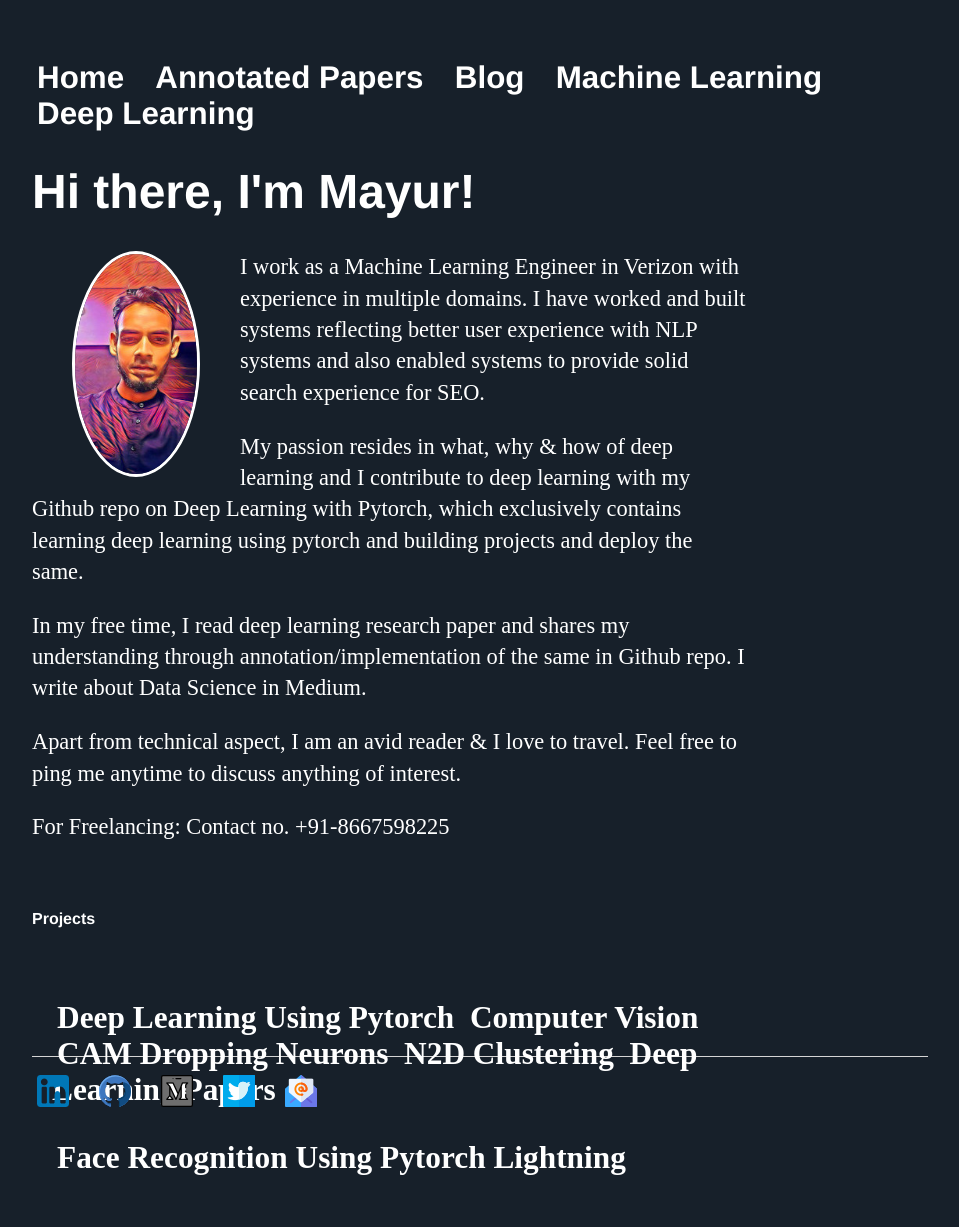
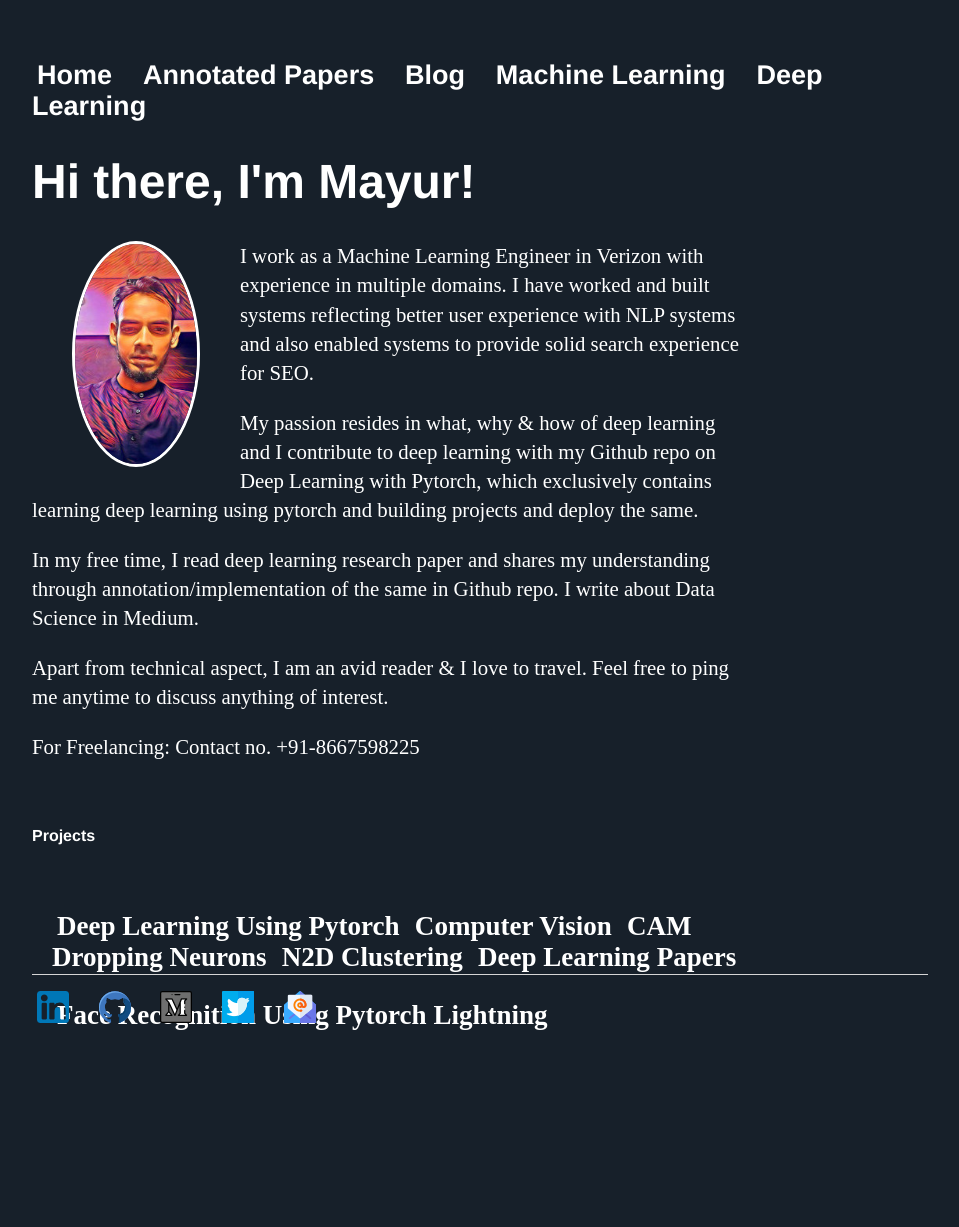
Before and after one commit to Mayurji/mayurji.github.io, a Jekyll site: the page built from index.html, in a window 1280 px wide. Shown: the whole page, without its empty margins (160-1119 px from the left). Built offline with Jekyll 4.4.1, drawn with Linux system fonts in a browser that asks for light colours; after the commit the page ends 1089 px from its top, so only the background shows below that.

Commit message:
Update main.css

```diff
--- a/css/main.css
+++ b/css/main.css
@@ -7,44 +7,44 @@ nav ul, footer ul {
     padding: 0px;
     list-style: disc;
     font-weight: bold;
-    font-size: 1.4em;
+    font-size: 1.3em;
     color: white;
 }
 nav ul li, footer ul li {
     display: inline;
     margin-right: 20px;
     list-style: disc;
-    font-size: 1.4em;
+    font-size: 1.3em;
     color: white;
 }
 
 ol {
   padding: 20px;
-  font-size: 1.4em;
+  font-size: 1.3em;
 }
 
 ul {
   padding: 20px;
-  font-size: 1.4em;
+  font-size: 1.3em;
 }
 
 ol li {
   color: white;
   padding: 5px;
   margin-left: 35px;
-  font-size: 1.4em;
+  font-size: 1.3em;
 }
 
 ul li {
   color: white;
   margin: 5px;
-  font-size: 1.4em;
+  font-size: 1.3em;
 }
 
 ul li::before {
   color: white;
   list-style: disc;
-  font-size: 1.4em;
+  font-size: 1.3em;
 }
 
 a {
@@ -73,7 +73,7 @@ h3 {
 }
 
 p {
-    font-size: 1.4em;
+    font-size: 1.3em;
     line-height: 1.4em;
     color: white;
 }
@@ -105,7 +105,7 @@ ul.posts {
 ul.posts li {
     list-style: disc;
     color: white;
-    font-size: 1.4em;
+    font-size: 1.3em;
 }
 
 .post-body img { width:400px; height:auto; }
```
